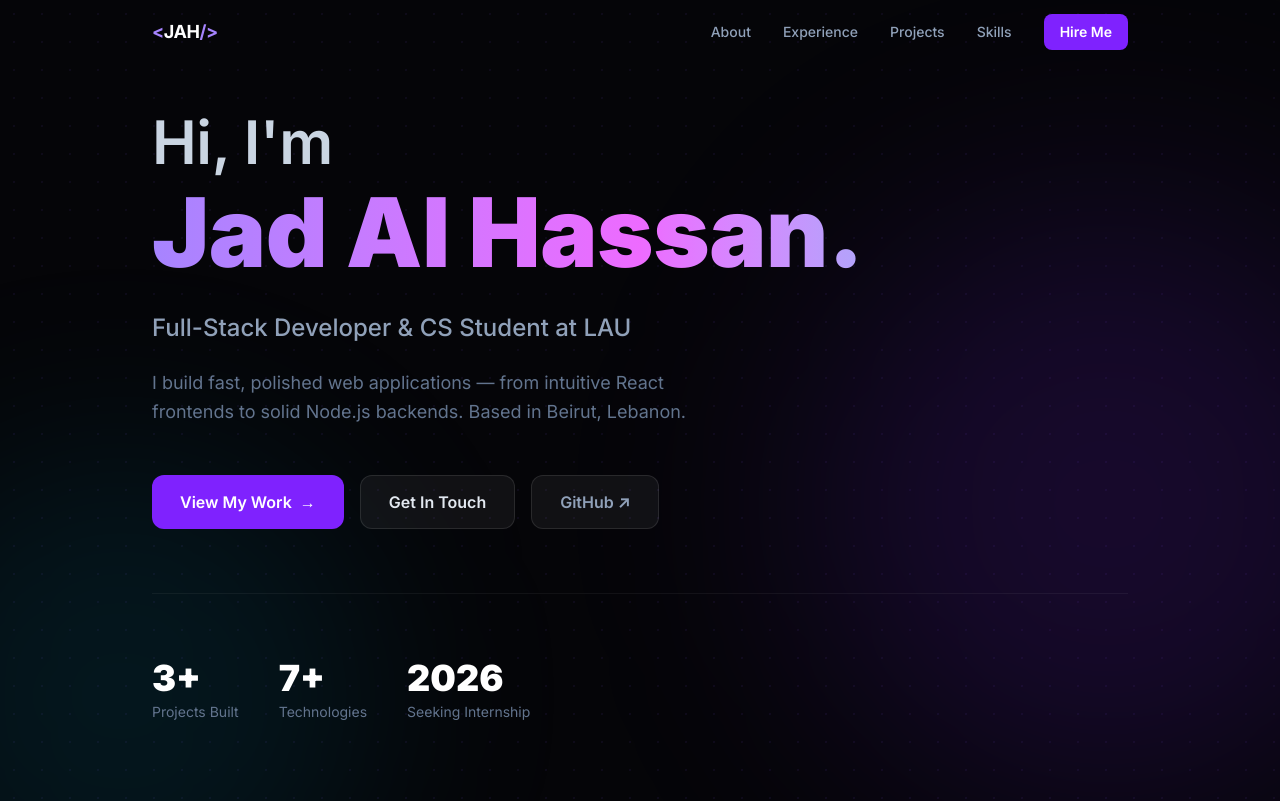
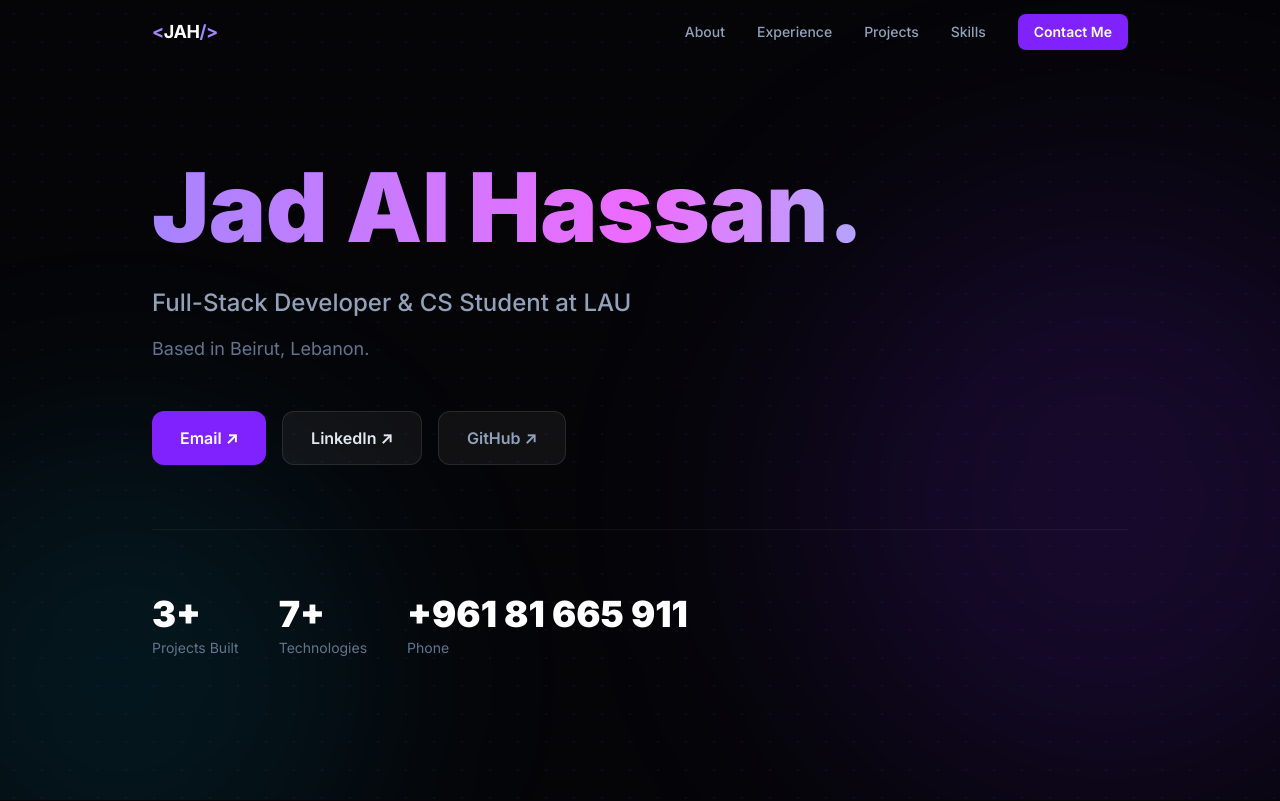
Before and after one commit to jadalhassan/Resume, a React (Vite) app: page / in a window 1280 px wide. Shown: the top 801 px of the page. Built offline with nearby package versions, Linux system fonts and the light colour scheme.

Commit message:
Update hero text, buttons, and rename Hire Me to Contact Me

```diff
--- a/src/components/Hero.jsx
+++ b/src/components/Hero.jsx
@@ -8,42 +8,39 @@ export default function Hero() {
       <div className="relative max-w-5xl mx-auto px-6 pt-28 pb-24 w-full">
         {/* Name */}
         <h1 className="font-black tracking-tight leading-none mb-6">
-          <span className="block text-4xl sm:text-6xl text-slate-300 mb-3 font-semibold">
-            Hi, I'm
-          </span>
           <span className="block text-6xl sm:text-8xl bg-gradient-to-r from-violet-400 via-fuchsia-400 to-cyan-400 bg-clip-text text-transparent pb-2">
             Jad Al Hassan.
           </span>
         </h1>
 
         {/* Role */}
-        <p className="text-xl sm:text-2xl text-slate-400 font-medium mb-6">
+        <p className="text-xl sm:text-2xl text-slate-400 font-medium mb-4">
           Full-Stack Developer &amp; CS Student at LAU
         </p>
 
         {/* Bio */}
-        <p className="text-slate-500 max-w-xl text-base sm:text-lg leading-relaxed mb-12">
-          I build fast, polished web applications — from intuitive React frontends
-          to solid Node.js backends. Based in Beirut, Lebanon.
+        <p className="text-slate-500 text-base sm:text-lg mb-12">
+          Based in Beirut, Lebanon.
         </p>
 
         {/* CTAs */}
         <div className="flex flex-wrap gap-4">
           <a
-            href="#projects"
-            className="group inline-flex items-center gap-2 px-7 py-3.5 bg-violet-600 hover:bg-violet-500 text-white rounded-xl font-semibold transition-all duration-300 hover:shadow-xl hover:shadow-violet-500/30 hover:-translate-y-0.5"
+            href="mailto:jadalhassan.ja034@gmail.com"
+            className="inline-flex items-center gap-2 px-7 py-3.5 bg-violet-600 hover:bg-violet-500 text-white rounded-xl font-semibold transition-all duration-300 hover:shadow-xl hover:shadow-violet-500/30 hover:-translate-y-0.5"
           >
-            View My Work
-            <span className="group-hover:translate-x-1 transition-transform duration-300">→</span>
-          </a>
-          <a
-            href="mailto:jadalhassan.ja034@gmail.com"
-            className="inline-flex items-center gap-2 px-7 py-3.5 bg-white/5 hover:bg-white/10 border border-white/10 hover:border-violet-500/40 text-slate-200 hover:text-white rounded-xl font-semibold transition-all duration-300 hover:-translate-y-0.5"
-          >
-            Get In Touch
+            Email ↗
           </a>
           <a
             href="#"
+            target="_blank"
+            rel="noopener noreferrer"
+            className="inline-flex items-center gap-2 px-7 py-3.5 bg-white/5 hover:bg-white/10 border border-white/10 hover:border-violet-500/40 text-slate-200 hover:text-white rounded-xl font-semibold transition-all duration-300 hover:-translate-y-0.5"
+          >
+            LinkedIn ↗
+          </a>
+          <a
+            href="https://github.com/jadalhassan"
             target="_blank"
             rel="noopener noreferrer"
             className="inline-flex items-center gap-2 px-7 py-3.5 bg-white/5 hover:bg-white/10 border border-white/10 hover:border-violet-500/40 text-slate-400 hover:text-white rounded-xl font-semibold transition-all duration-300 hover:-translate-y-0.5"
@@ -63,8 +60,8 @@ export default function Hero() {
             <p className="text-slate-500 text-sm mt-1">Technologies</p>
           </div>
           <div>
-            <p className="text-4xl font-black text-white">2026</p>
-            <p className="text-slate-500 text-sm mt-1">Seeking Internship</p>
+            <p className="text-4xl font-black text-white">+961 81 665 911</p>
+            <p className="text-slate-500 text-sm mt-1">Phone</p>
           </div>
         </div>
       </div>
--- a/src/components/Navbar.jsx
+++ b/src/components/Navbar.jsx
@@ -46,7 +46,7 @@ export default function Navbar() {
             href="mailto:jadalhassan.ja034@gmail.com"
             className="px-4 py-2 bg-violet-600 hover:bg-violet-500 text-white text-sm font-semibold rounded-lg transition-all duration-200 hover:shadow-lg hover:shadow-violet-500/25"
           >
-            Hire Me
+            Contact Me
           </a>
         </div>
 
@@ -75,7 +75,7 @@ export default function Navbar() {
             href="mailto:jadalhassan.ja034@gmail.com"
             className="w-fit px-4 py-2 bg-violet-600 text-white text-sm font-semibold rounded-lg"
           >
-            Hire Me
+            Contact Me
           </a>
         </div>
       )}
```
